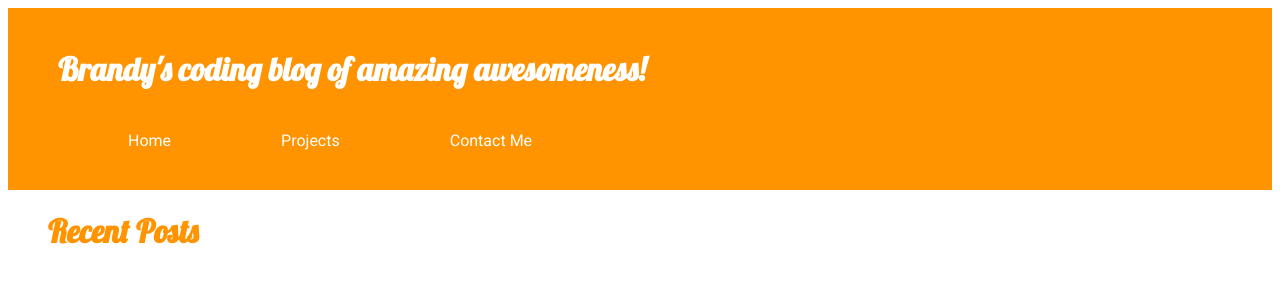
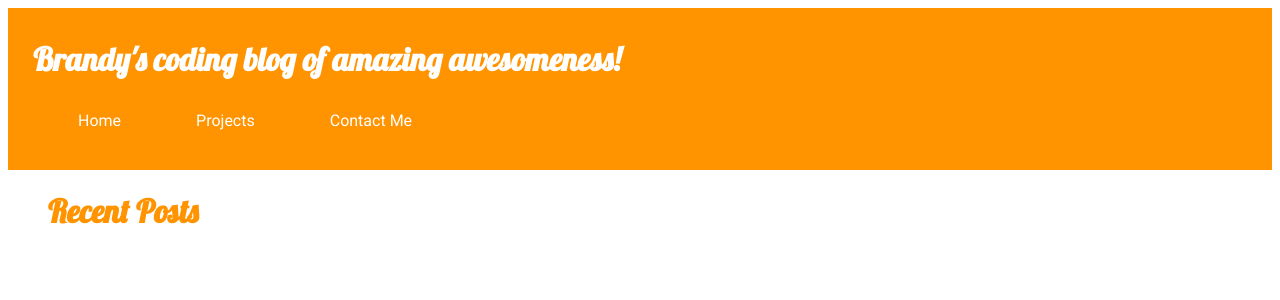
Before and after one commit to niapri/djblog, a Django app: page / in a window 1280 px wide. Shown: the top 300 px of the page. Run offline with Django 3.2, Linux system fonts and the light colour scheme; data that the repository does not hold is empty.

Commit message:
Made changes to the menu in the page-header.

```diff
--- a/blog/static/blog.css
+++ b/blog/static/blog.css
@@ -51,7 +51,7 @@ li a:hover {
 .page-header {
 	background-color: #FF9400;
 	margin-top: 0;
-	padding: 20px 20px 20px 50px;
+	padding: 10px 10px 20px 25px;
 
 }
 
--- a/soa/static/soa.css
+++ b/soa/static/soa.css
@@ -65,7 +65,7 @@ dl {
 .page-header {
 	background-color: #FF9400;
 	margin-top: 0;
-	padding: 20px 20px 20px 50px;
+	padding: 10px 10px 20px 25px;
 
 }
 
```
